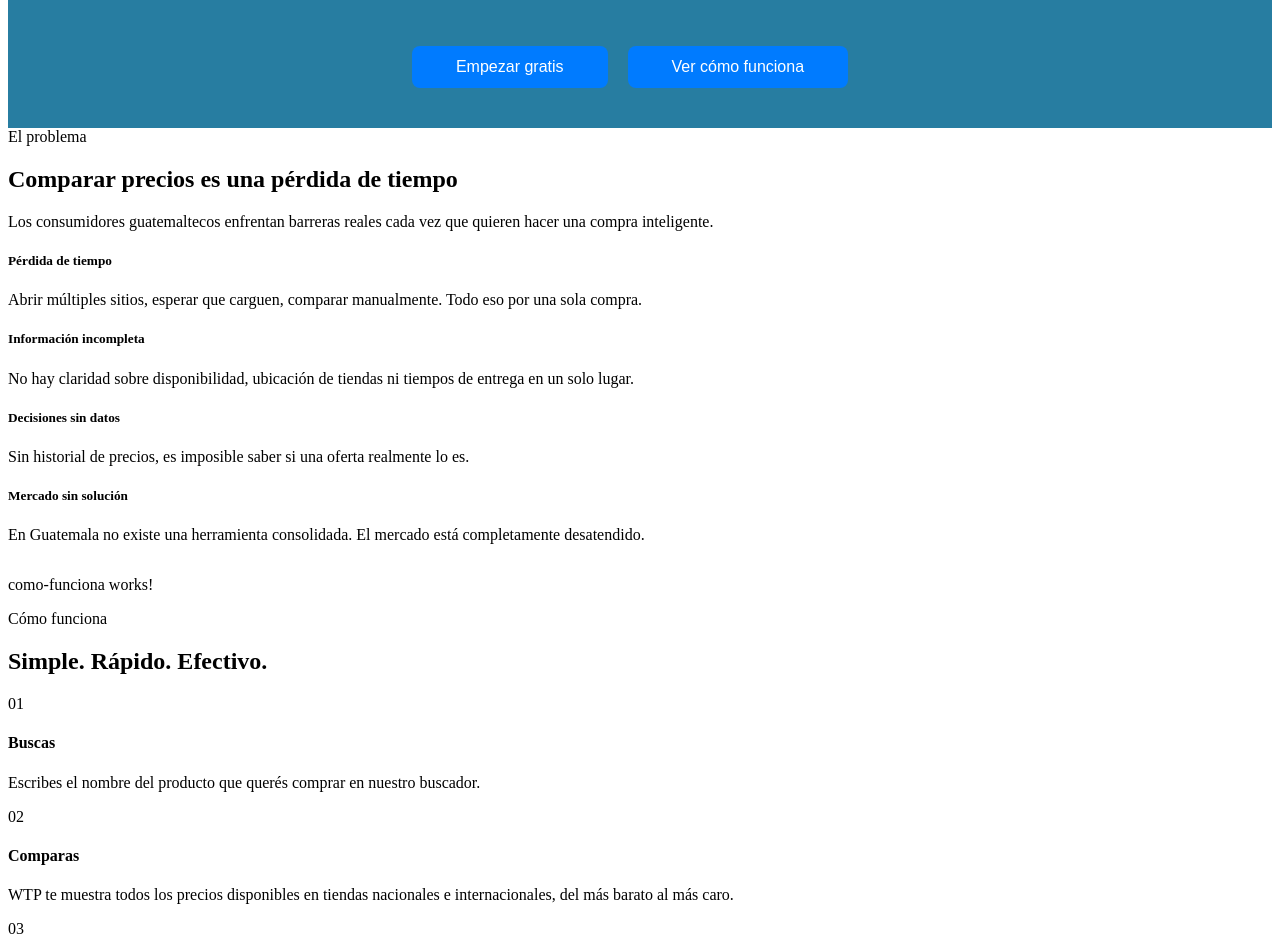
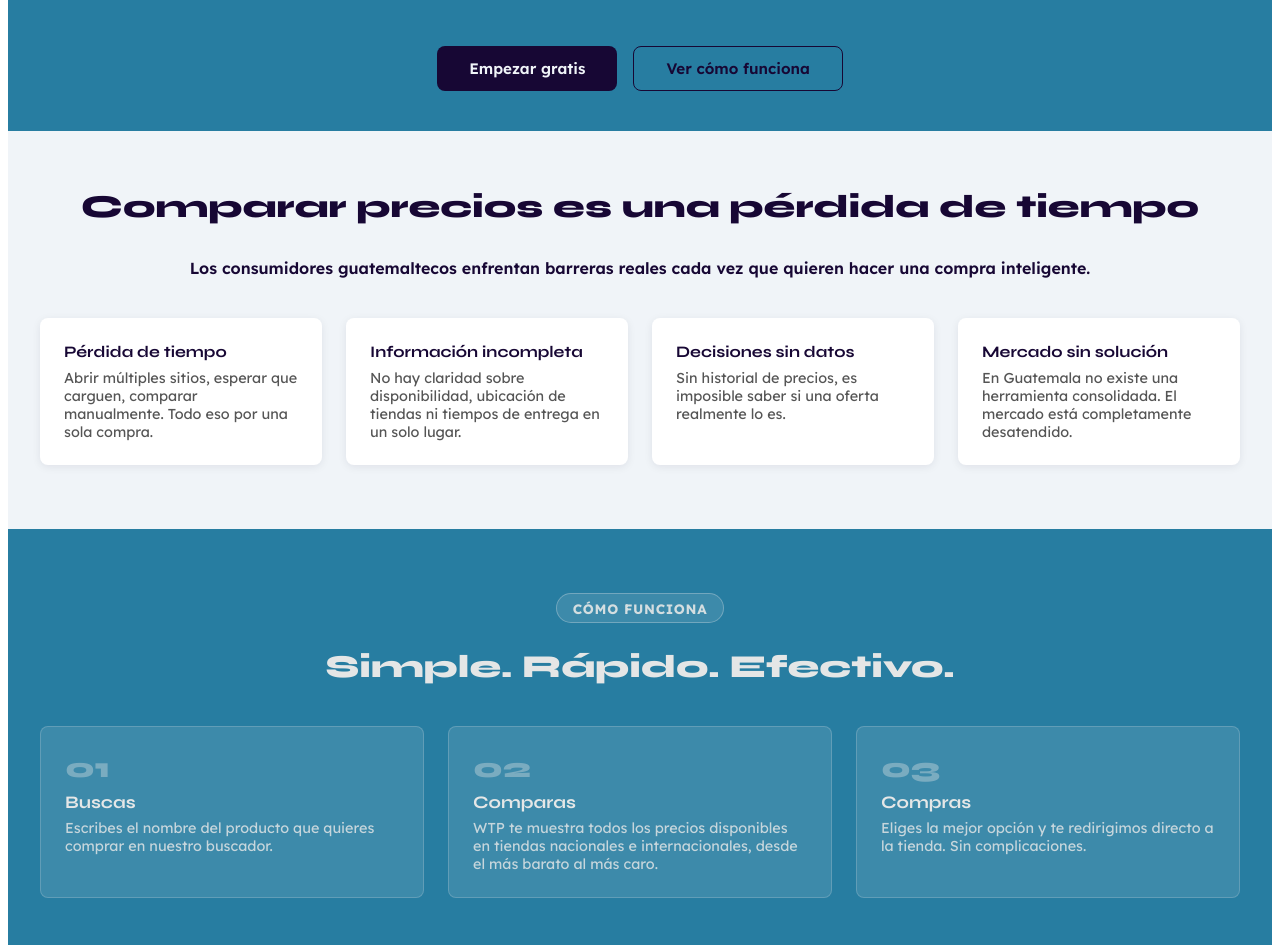
Before and after one commit to Dhidel/What_The_Price_2026, an Angular app in the folder wtp-app/: page / in a window 1280 px wide. Shown: the part 267-1212 px from the top of the page. Built offline with nearby package versions, Linux system fonts and the light colour scheme.

Commit message:
Grid and general style added to problema and como-funciona
Grid and general style added to containers

```diff
--- a/wtp-app/package.json
+++ b/wtp-app/package.json
@@ -33,6 +33,7 @@
     "@angular/router": "^21.1.0",
     "@angular/ssr": "^21.1.3",
     "@fontsource-variable/lexend": "^5.2.11",
+    "@fontsource/syne": "^5.2.7",
     "express": "^5.1.0",
     "rxjs": "~7.8.0",
     "tslib": "^2.3.0"
--- a/wtp-app/src/app/app.ts
+++ b/wtp-app/src/app/app.ts
@@ -1,5 +1,4 @@
 import { Component, signal } from '@angular/core';
-import { RouterOutlet } from '@angular/router';
 import { Navbar } from '../components/navbar/navbar';
 import { Hero } from '../components/hero/hero';
 import { ComoFunciona } from '../components/como-funciona/como-funciona';
@@ -14,7 +13,6 @@ import { Footer } from '../components/footer/footer';
 @Component({
   selector: 'app-root',
   imports: [
-    RouterOutlet,
     Navbar,
     Hero,
     ComoFunciona,
--- a/wtp-app/src/components/como-funciona/como-funciona.css
+++ b/wtp-app/src/components/como-funciona/como-funciona.css
@@ -0,0 +1,75 @@
+@import "@fontsource/syne/700.css";
+@import "@fontsource/syne/800.css";
+@import '@fontsource-variable/lexend/wght.css';
+
+.como-container {
+  display: grid;
+  grid-template-rows: repeat(4, auto);
+  background-color: #277da1;
+  padding: 4rem 2rem;
+}
+
+.caption {
+  text-align: center;
+  font-family: "Lexend", sans-serif;
+  font-weight: 700;
+  font-size: 0.85rem;
+  color: rgba(238, 236, 234, 0.85);
+  background-color: rgba(255, 255, 255, 0.1);
+  border: 1px solid rgba(238, 236, 234, 0.3);
+  border-radius: 999px;
+  padding: 0.35rem 1rem;
+  letter-spacing: 0.05em;
+  text-transform: uppercase;
+  display: inline-block;
+  margin: 0 auto 1rem;
+}
+
+.titulo {
+  text-align: center;
+  font-family: "Syne", sans-serif;
+  font-weight: 800;
+  color: rgba(238, 236, 234, 0.95);
+  font-size: xx-large;
+  margin-top: 0.5rem;
+  margin-bottom: 2.5rem;
+}
+
+.cards {
+  display: grid;
+  grid-template-columns: repeat(3, 1fr);
+  gap: 1.5rem;
+}
+
+.card {
+  display: grid;
+  grid-template-rows: auto auto 1fr;
+  background-color: rgba(255, 255, 255, 0.1);
+  border: 1px solid rgba(238, 236, 234, 0.2);
+  border-radius: 8px;
+  padding: 1.5rem;
+  gap: 0.4rem;
+}
+
+.numero {
+  font-family: "Syne", sans-serif;
+  font-weight: 800;
+  font-size: 1.75rem;
+  color: rgba(238, 236, 234, 0.35);
+}
+
+.card h4 {
+  font-family: "Syne", sans-serif;
+  font-weight: 700;
+  color: rgba(238, 236, 234, 0.95);
+  font-size: 1.1rem;
+  margin: 0;
+}
+
+.card p {
+  font-family: "Lexend", sans-serif;
+  font-weight: 400;
+  color: rgba(238, 236, 234, 0.776);
+  font-size: 0.9rem;
+  margin: 0;
+}
--- a/wtp-app/src/components/como-funciona/como-funciona.html
+++ b/wtp-app/src/components/como-funciona/como-funciona.html
@@ -1,20 +1,19 @@
-<p>como-funciona works!</p>
-<section id="como">
-  <span>Cómo funciona</span>
-  <h2>Simple. Rápido. Efectivo.</h2>
-  <div>
-    <div>
-      <span>01</span>
+<section class="como-container">
+  <span class="caption">Cómo funciona</span>
+  <h2 class="titulo">Simple. Rápido. Efectivo.</h2>
+  <div class="cards">
+    <div class="card">
+      <span class="numero">01</span>
       <h4>Buscas</h4>
-      <p>Escribes el nombre del producto que querés comprar en nuestro buscador.</p>
+      <p>Escribes el nombre del producto que quieres comprar en nuestro buscador.</p>
     </div>
-    <div>
-      <span>02</span>
+    <div class="card">
+      <span class="numero">02</span>
       <h4>Comparas</h4>
-      <p>WTP te muestra todos los precios disponibles en tiendas nacionales e internacionales, del más barato al más caro.</p>
+      <p>WTP te muestra todos los precios disponibles en tiendas nacionales e internacionales, desde el más barato al más caro.</p>
     </div>
-    <div>
-      <span>03</span>
+    <div class="card">
+      <span class="numero">03</span>
       <h4>Compras</h4>
       <p>Eliges la mejor opción y te redirigimos directo a la tienda. Sin complicaciones.</p>
     </div>
--- a/wtp-app/src/components/hero/hero.css
+++ b/wtp-app/src/components/hero/hero.css
@@ -11,10 +11,20 @@ background-color: #277da1;
 .caption{
 grid-row: 1/2;
 text-align: center;
-color: rgba(238, 236, 234, 0.776);
-font-family: "Lexend" sans-serif;
-font-weight: 700;
 margin-top: 2rem;
+}
+
+.caption span {
+  font-family: "Lexend", sans-serif;
+  font-weight: 700;
+  font-size: 0.85rem;
+  color: rgba(238, 236, 234, 0.85);
+  background-color: rgba(255, 255, 255, 0.1);
+  border: 1px solid rgba(238, 236, 234, 0.3);
+  border-radius: 999px;
+  padding: 0.35rem 1rem;
+  letter-spacing: 0.05em;
+  text-transform: uppercase;
 }
 
 .name{
@@ -37,21 +47,32 @@ color: #170734;
 margin-bottom: 2rem;
 }
 
-.buttons{
-grid-row: 4/5;
-text-align: center;
-border-bottom-color: #170734;
-margin-bottom: 2.5rem;
-color: azure;
+.buttons {
+  grid-row: 4/5;
+  text-align: center;
+  margin-bottom: 2.5rem;
+  display: flex;
+  justify-content: center;
+  gap: 1rem;
 }
 
 .button {
-  background-color: #007bff;
-  color: white;
-  padding: 12px 44px;
+  font-family: "Lexend", sans-serif;
+  font-weight: 600;
+  font-size: 0.95rem;
+  padding: 0.75rem 2rem;
+  border-radius: 8px;
   border: none;
-  border-radius: 8px;
-  font-size: 16px;
-  border: #000000;
-  margin-right: 20px
+  cursor: pointer;
 }
+
+.button:first-child {
+  background-color: #170734;
+  color: #F0F4F8;
+}
+
+.button:last-child {
+  background-color: transparent;
+  color: #170734;
+  border: 1.5px solid #170734;
+}
--- a/wtp-app/src/components/problema/problema.css
+++ b/wtp-app/src/components/problema/problema.css
@@ -0,0 +1,60 @@
+@import "@fontsource/syne/700.css";
+@import "@fontsource/syne/800.css";
+@import '@fontsource-variable/lexend/wght.css';
+
+.problema-container {
+  display: grid;
+  grid-template-rows: repeat(4, auto);
+  background-color: #F0F4F8;
+  padding: 4rem 2rem;
+}
+
+.titulo {
+  text-align: center;
+  font-family: "Syne", sans-serif;
+  font-weight: 800;
+  color: #170734;
+  font-size: xx-large;
+  margin-top: -0.5rem;
+  margin-bottom: 1rem;
+}
+
+.descripcion {
+  text-align: center;
+  font-family: "Lexend", sans-serif;
+  font-weight: 600;
+  color: #170734;
+  margin-bottom: 2.5rem;
+}
+
+.cards {
+  display: grid;
+  grid-template-columns: repeat(4, 1fr);
+  gap: 1.5rem;
+}
+
+.card {
+  display: grid;
+  grid-template-rows: auto 1fr;
+  background-color: #ffffff;
+  border-radius: 8px;
+  padding: 1.5rem;
+  gap: 0.5rem;
+  box-shadow: 0 2px 8px rgba(23, 7, 52, 0.08);
+}
+
+.card h5 {
+  font-family: "Syne", sans-serif;
+  font-weight: 700;
+  color: #170734;
+  font-size: 1rem;
+  margin: 0;
+}
+
+.card p {
+  font-family: "Lexend", sans-serif;
+  font-weight: 400;
+  color: #555555;
+  font-size: 0.9rem;
+  margin: 0;
+}
--- a/wtp-app/src/components/problema/problema.html
+++ b/wtp-app/src/components/problema/problema.html
@@ -1,21 +1,20 @@
-<section id="problema">
-  <span>El problema</span>
-  <h2>Comparar precios es una pérdida de tiempo</h2>
-  <p>Los consumidores guatemaltecos enfrentan barreras reales cada vez que quieren hacer una compra inteligente.</p>
-  <div>
-    <div>
+<section class="problema-container">
+  <h2 class="titulo">Comparar precios es una pérdida de tiempo</h2>
+  <p class="descripcion">Los consumidores guatemaltecos enfrentan barreras reales cada vez que quieren hacer una compra inteligente.</p>
+  <div class="cards">
+    <div class="card">
       <h5>Pérdida de tiempo</h5>
       <p>Abrir múltiples sitios, esperar que carguen, comparar manualmente. Todo eso por una sola compra.</p>
     </div>
-    <div>
+    <div class="card">
       <h5>Información incompleta</h5>
       <p>No hay claridad sobre disponibilidad, ubicación de tiendas ni tiempos de entrega en un solo lugar.</p>
     </div>
-    <div>
+    <div class="card">
       <h5>Decisiones sin datos</h5>
       <p>Sin historial de precios, es imposible saber si una oferta realmente lo es.</p>
     </div>
-    <div>
+    <div class="card">
       <h5>Mercado sin solución</h5>
       <p>En Guatemala no existe una herramienta consolidada. El mercado está completamente desatendido.</p>
     </div>
```
Also changed, not shown: 1 other file (tests, documents, lock files or other folders).
